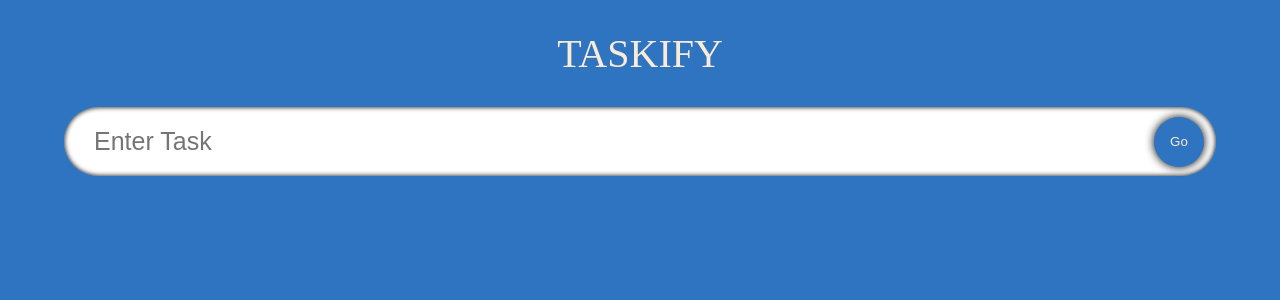
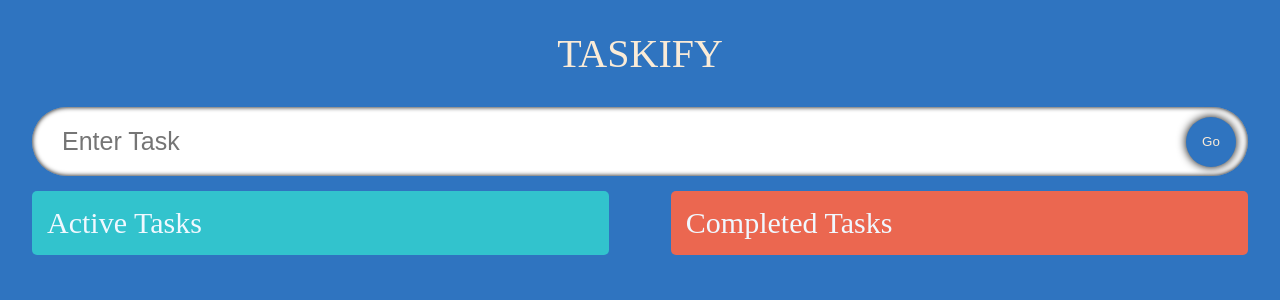
Before and after one commit to JoeGr1/taskify-typescript, a React (Create React App) app: page / in a window 1280 px wide. Shown: the top 300 px of the page. Built offline with nearby package versions, Linux system fonts and the light colour scheme; a web font is replaced by a local one.

Commit message:
bugs with beautiful dnd package

```diff
--- a/package.json
+++ b/package.json
@@ -9,8 +9,10 @@
     "@types/jest": "^27.5.2",
     "@types/node": "^16.18.25",
     "@types/react": "^18.2.0",
+    "@types/react-beautiful-dnd": "^13.1.4",
     "@types/react-dom": "^18.2.1",
     "react": "^18.2.0",
+    "react-beautiful-dnd": "^13.1.1",
     "react-dom": "^18.2.0",
     "react-icons": "^4.8.0",
     "react-scripts": "5.0.1",
--- a/src/App.tsx
+++ b/src/App.tsx
@@ -2,6 +2,8 @@ import React, { useState } from "react";
 import "./App.css";
 import { InputFeild } from "./components/InputFeild/InputFeild";
 import { TodoList } from "./components/TodoList/TodoList";
+
+import { DragDropContext, DropResult } from "react-beautiful-dnd";
 
 // import { v4 as uuid } from "uuid";
 import { Todo } from "./model";
@@ -9,6 +11,8 @@ import { Todo } from "./model";
 const App: React.FC = () => {
   const [todo, setTodo] = useState<string>("");
   const [todos, setTodos] = useState<Todo[]>([]);
+
+  const [completedTodos, setCompletedTodos] = useState<Todo[]>([]);
 
   const handleSubmit = (e: React.FormEvent) => {
     e.preventDefault();
@@ -19,13 +23,22 @@ const App: React.FC = () => {
     }
   };
 
+  const onDragEnd = (result: DropResult) => {};
+
   return (
-    <div className="App">
-      <span className="heading">taskify</span>
+    <DragDropContext onDragEnd={onDragEnd}>
+      <div className="App">
+        <span className="heading">taskify</span>
 
-      <InputFeild todo={todo} setTodo={setTodo} handleSubmit={handleSubmit} />
-      <TodoList todos={todos} setTodos={setTodos} />
-    </div>
+        <InputFeild todo={todo} setTodo={setTodo} handleSubmit={handleSubmit} />
+        <TodoList
+          todos={todos}
+          setTodos={setTodos}
+          completedTodos={completedTodos}
+          setCompletedTodos={setCompletedTodos}
+        />
+      </div>
+    </DragDropContext>
   );
 };
 
--- a/src/components/InputFeild/InputFeild.css
+++ b/src/components/InputFeild/InputFeild.css
@@ -1,6 +1,6 @@
 .input {
   display: flex;
-  width: 90%;
+  width: 95%;
   position: relative;
   align-items: center;
 }
--- a/src/components/SingleTodo/SingleTodo.css
+++ b/src/components/SingleTodo/SingleTodo.css
@@ -1,10 +1,10 @@
 .todo__single {
   display: flex;
-  width: 29.2%;
   border-radius: 5px;
   padding: 20px;
   margin: 20px 0 0 0;
   background-image: url("https://img.freepik.com/free-photo/crumpled-yellow-paper-background-close-up_60487-2390.jpg?size=626&ext=jpg");
+  transition: 0.2s;
 }
 
 .todo__single:hover {
@@ -28,15 +28,3 @@
   font-size: 25px;
   cursor: pointer;
 }
-
-@media (max-width: 1200px) {
-  .todo__single {
-    width: 40%;
-  }
-}
-
-@media (max-width: 800px) {
-  .todo__single {
-    width: 95%;
-  }
-}
--- a/src/components/SingleTodo/SingleTodo.tsx
+++ b/src/components/SingleTodo/SingleTodo.tsx
@@ -3,18 +3,19 @@ import React, { useEffect, useRef, useState } from "react";
 import "./SingleTodo.css";
 
 import { Todo } from "../../model";
-
 import { AiFillDelete, AiFillEdit } from "react-icons/ai";
-
 import { MdDone } from "react-icons/md";
 
+import { Draggable } from "react-beautiful-dnd";
+
 type Props = {
+  index: number;
   todo: Todo;
   todos: Todo[];
   setTodos: React.Dispatch<React.SetStateAction<Todo[]>>;
 };
 
-const SingleTodo = ({ todo, todos, setTodos }: Props) => {
+const SingleTodo = ({ todo, todos, setTodos, index }: Props) => {
   const [edit, setEdit] = useState<boolean>(false);
   const [editTodo, setEditTodo] = useState<string>(todo.todo);
 
@@ -46,11 +47,16 @@ const SingleTodo = ({ todo, todos, setTodos }: Props) => {
   const inputRef = useRef<HTMLInputElement>(null);
 
   return (
+    <Draggable draggableId={todo.id.toString()} index={index}>
+      {(provided) => (
         <form
           className="todo__single"
           onSubmit={(e) => {
             handleEdit(e, todo.id);
           }}
+          {...provided.draggableProps}
+          {...provided.dragHandleProps}
+          ref={provided.innerRef}
         >
           {edit ? (
             <input
@@ -94,6 +100,8 @@ const SingleTodo = ({ todo, todos, setTodos }: Props) => {
             </span>
           </div>
         </form>
+      )}
+    </Draggable>
   );
 };
 
--- a/src/components/TodoList/TodoList.css
+++ b/src/components/TodoList/TodoList.css
@@ -1,12 +1,37 @@
 .todos {
   display: flex;
-  justify-content: space-evenly;
-  width: 90%;
-  flex-wrap: wrap;
+  width: 45%;
+  flex-direction: column;
+  padding: 15px;
+  border-radius: 5px;
+  background-color: rgba(50, 195, 205);
+}
+
+.todos__heading {
+  font-size: 30px;
+  color: aliceblue;
+}
+
+.container {
+  display: flex;
+  justify-content: space-between;
+  align-items: flex-start;
+  margin-top: 15px;
+  width: 95%;
+}
+
+.remove {
+  background-color: rgba(235, 103, 80);
 }
 
 @media (max-width: 800px) {
   .todos {
     width: 95%;
+    margin-bottom: 10px;
+  }
+
+  .container {
+    width: 95%;
+    flex-direction: column;
   }
 }
--- a/src/components/TodoList/TodoList.tsx
+++ b/src/components/TodoList/TodoList.tsx
@@ -4,21 +4,66 @@ import "./TodoList.css";
 import { Todo } from "../../model";
 import SingleTodo from "../SingleTodo/SingleTodo";
 
+import { Droppable } from "react-beautiful-dnd";
+
 interface Props {
   todos: Todo[];
   setTodos: React.Dispatch<React.SetStateAction<Todo[]>>;
+  completedTodos: Todo[];
+  setCompletedTodos: React.Dispatch<React.SetStateAction<Todo[]>>;
 }
-export const TodoList: React.FC<Props> = ({ todos, setTodos }) => {
+export const TodoList: React.FC<Props> = ({
+  todos,
+  setTodos,
+  completedTodos,
+  setCompletedTodos,
+}) => {
   return (
-    <div className="todos">
-      {todos.map((todo) => (
+    <div className="container">
+      <Droppable droppableId="TodosList">
+        {(provided) => (
+          <div
+            className="todos"
+            ref={provided.innerRef}
+            {...provided.droppableProps}
+          >
+            <span className="todos__heading">Active Tasks</span>
+
+            {todos.map((todo, index) => (
               <SingleTodo
                 todo={todo}
                 key={todo.id}
                 todos={todos}
                 setTodos={setTodos}
+                index={index}
               />
             ))}
+            {provided.placeholder}
+          </div>
+        )}
+      </Droppable>
+      <Droppable droppableId="TodosRemove">
+        {(provided) => (
+          <div
+            className="todos remove"
+            ref={provided.innerRef}
+            {...provided.droppableProps}
+          >
+            <span className="todos__heading">Completed Tasks</span>
+
+            {completedTodos.map((todo, index) => (
+              <SingleTodo
+                todo={todo}
+                key={todo.id}
+                todos={completedTodos}
+                setTodos={setCompletedTodos}
+                index={index}
+              />
+            ))}
+            {provided.placeholder}
+          </div>
+        )}
+      </Droppable>
     </div>
   );
 };
```
Also changed, not shown: src/model.tsx (+31 -0 lines), 1 other file (tests, documents, lock files or other folders). Lines whose indentation alone changed are shown as unchanged.
